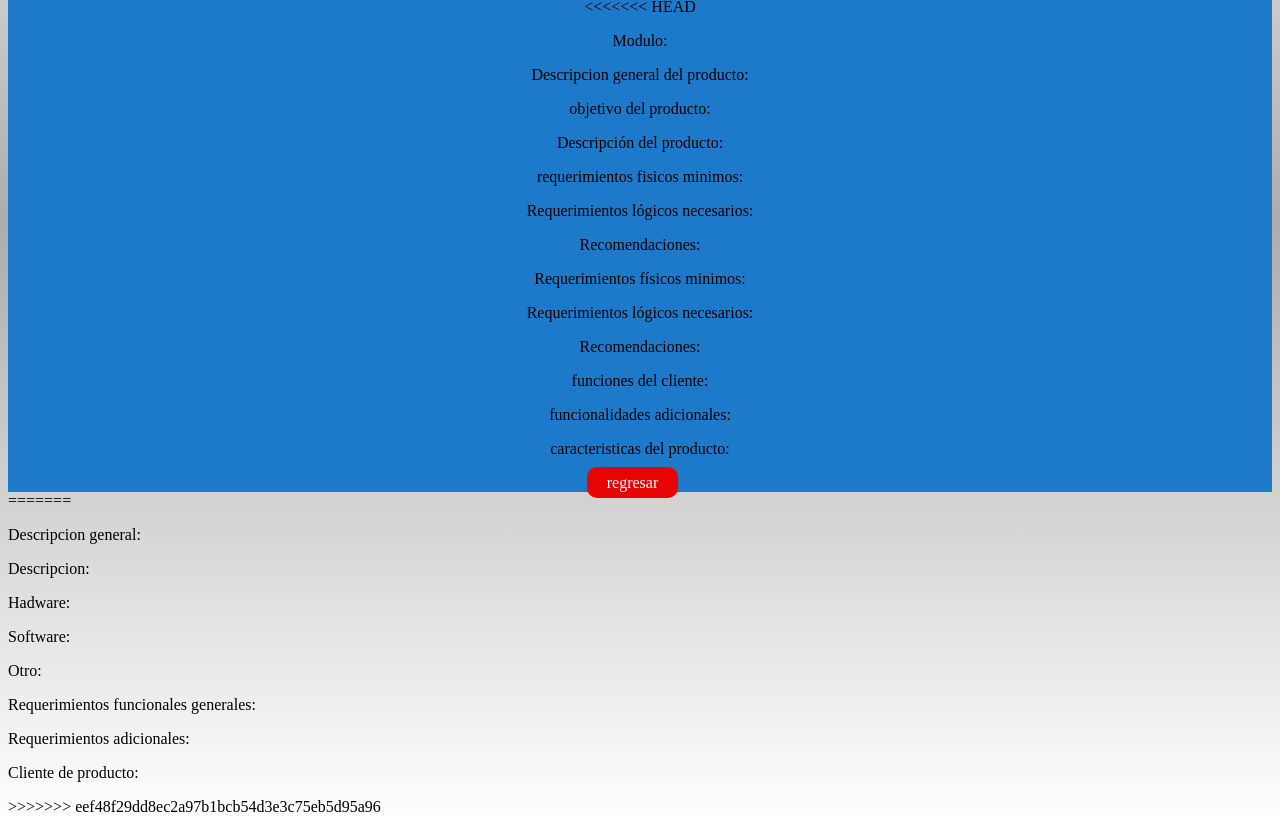
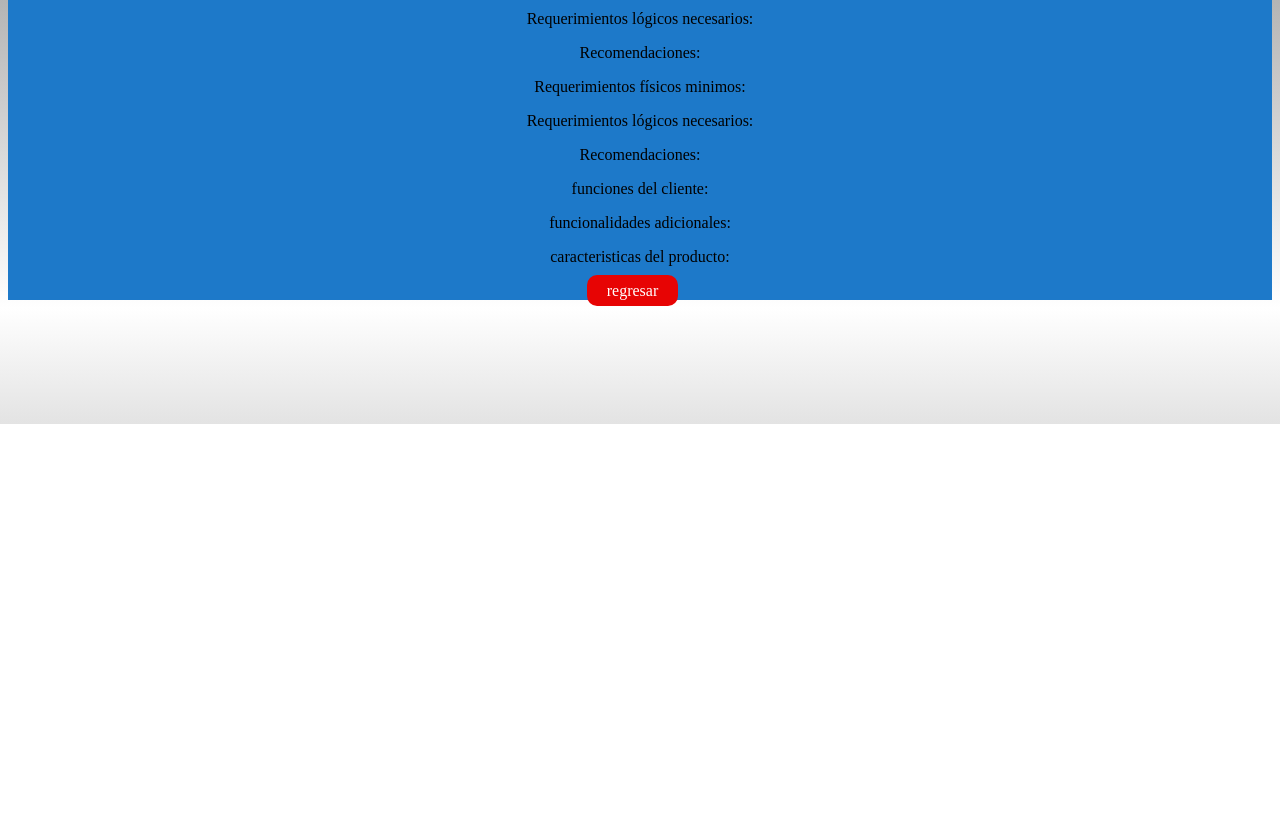
Before and after one commit to alejandroDpAL/requisitos, a plain HTML site: page ficha2.html in a window 1280 px wide. Shown: the part 376-1200 px from the top of the page. After the commit the page ends 800 px from the top, so only its background shows below. Drawn offline with Linux system fonts and the light colour scheme.

```diff
--- a/ficha2.html
+++ b/ficha2.html
@@ -5,7 +5,6 @@
     <meta http-equiv="X-UA-Compatible" content="IE=edge">
     <meta name="viewport" content="width=device-width, initial-scale=1.0">
     <title>continuar</title>
-<<<<<<< HEAD
     <link rel="stylesheet" href="css/ficha2.css">
     <script defer src="js/ficha0.js"></script>
     <script src="./js/ficha1.js"></script>
@@ -13,16 +12,10 @@
 <body>
     <div>
     <h1>Datos Guardados</h1>
-=======
-</head>
-<body>
-<i><h1>datos subproyecto</h1></i>
->>>>>>> eef48f29dd8ec2a97b1bcb54d3e3c75eb5d95a96
     <p>Nombre del producto: <j id="dato1"></j></p>
     <p>Linea de produccion: <j id="dato2"></j></p>
     <p>Versiones anteriores: <j id="dato3"></j></p>
     <p>Versiones actuales: <j id="dato4"></j></p>
-<<<<<<< HEAD
     <p>Modulo: <j id="dato45"></j></p>
     <p>Descripcion general del producto: <j id="dato5"></j></p>
     <p>objetivo del producto: <j id="dato6"></j></p>
@@ -38,15 +31,5 @@
     <p>caracteristicas del producto: <j id="dato16"></j></p>
     <a href="fichatecnica.html">regresar</a>
 </div>
-=======
-    <p>Descripcion general: <j id="dat05"></j></p>
-    <p>Descripcion: <j id="dato6"></j></p>
-    <p>Hadware: <j id="dato7"></j></p>
-    <p>Software: <j id="dato8"></j></p>
-    <p>Otro: <j id="dat9"></j></p>
-    <p>Requerimientos funcionales generales: <j id="dato10"></j></p>
-    <p>Requerimientos adicionales: <j id="dato11"></j></p>
-    <p>Cliente de producto: <j id="dato12"></j></p>
->>>>>>> eef48f29dd8ec2a97b1bcb54d3e3c75eb5d95a96
 </body>
 </html>
```
